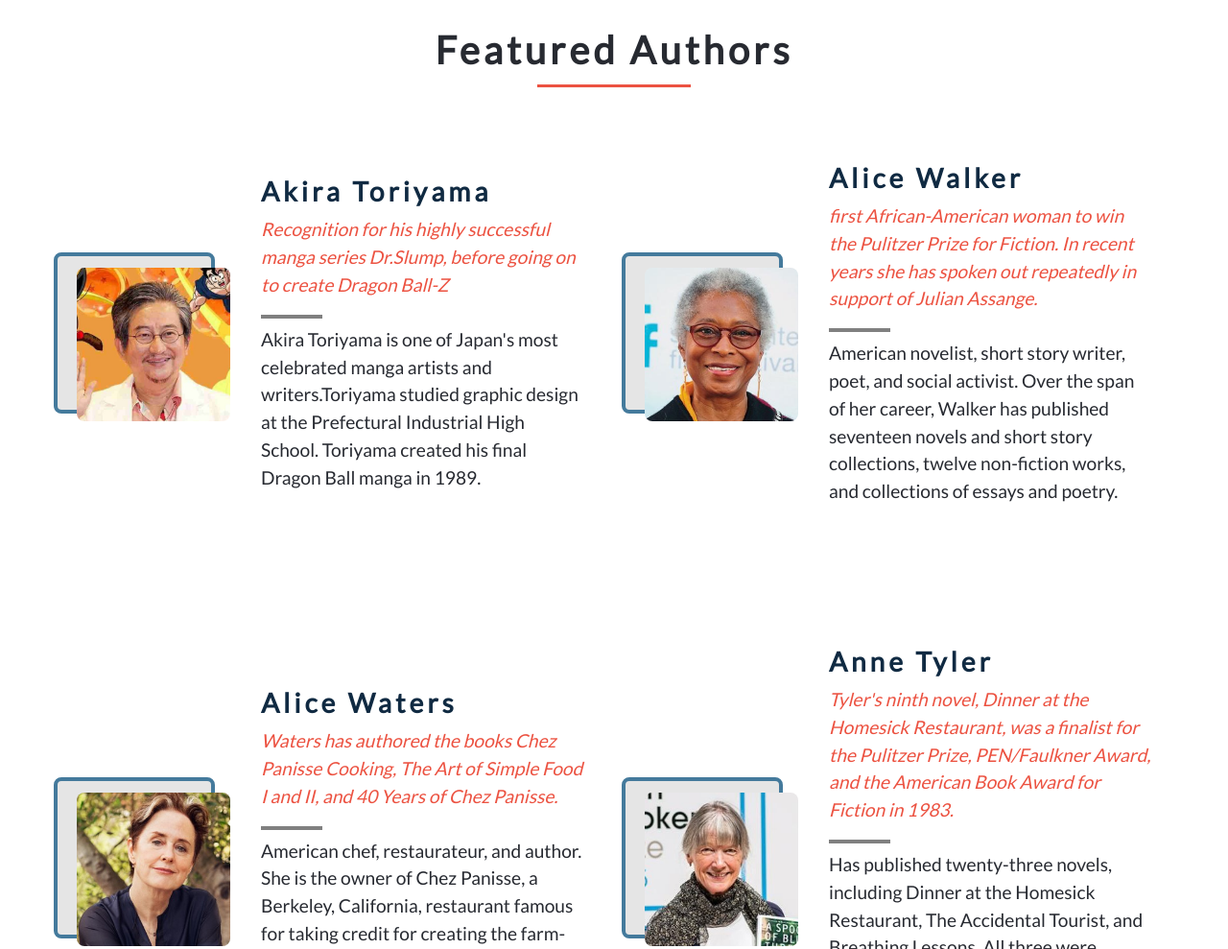
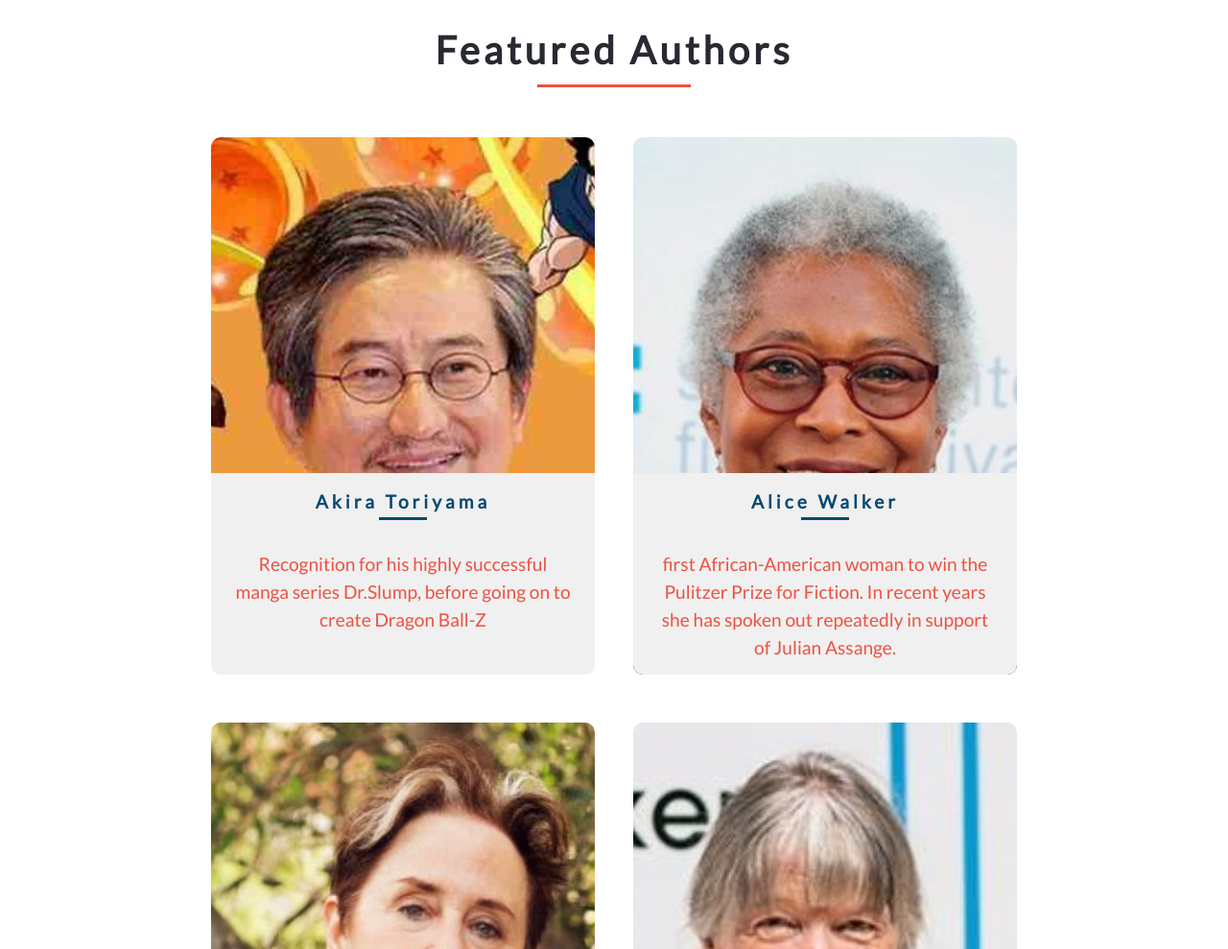
Before and after one commit to muneebulrehman/IBFandComicon, a plain HTML site: page index.html in a window 1280 px wide. Shown: the part 1960-2949 px from the top of the page at 96% size. Drawn offline with nearby package versions, Linux system fonts and the light colour scheme.

Commit message:
Restyling the speakers section

```diff
--- a/index.html
+++ b/index.html
@@ -164,7 +164,7 @@
         <h2>Featured Authors</h2>
         <div class="underline"></div>
       </div>
-      <div class="featured-speakers"></div>
+      <div class="featured-speakers ul"></div>
       <div class="load-more-btn">
         <button type="button" class="btn load-more">
           Load More <span><i class="fas fa-angle-down"></i></span>
--- a/script.js
+++ b/script.js
@@ -93,18 +93,31 @@ let initialLoad = 0;
 
 function printCards() {
   for (let i = initialLoad; i < initialLoad + 4; i += 1) {
-    const markup = `<div class="each-speaker" data-aos="zoom-in" data-aos-delay="200">
-					<div class='speaker-img'>
-					<img src='${data[i].img}' class='speaker-photo' alt="">
-					</div>
-					<div class="speaker-text">
-						<h3>${data[i].name}</h3>
-						<span class="italic">${data[i].known}</span>
-						<div class="underline-small"></div>
-						<p class="speaker-text-p">${data[i].info}</p>
+    // const markup = `<div class="each-speaker" data-aos="zoom-in" data-aos-delay="200">
+    // 			<div class='speaker-img'>
+    // 			<img src='${data[i].img}' class='speaker-photo' alt="">
+    // 			</div>
+    // 			<div class="speaker-text">
+    // 				<h3>${data[i].name}</h3>
+    // 				<span class="italic">${data[i].known}</span>
+    // 				<div class="underline-small"></div>
+    // 				<p class="speaker-text-p">${data[i].info}</p>
 
-					</div>
-				</div>`;
+    // 			</div>
+    // 		</div>`;
+    const markup = ` <div class="each-speaker" style="background-image: url(${data[i].img})">
+        <div class="informations-container">
+          <h2 class="title">${data[i].name}</h2>
+          <p class="sub-title">
+            ${data[i].known}
+          </p>
+          <div class="more-information">
+            <p class="disclaimer">
+              ${data[i].info}
+            </p>
+          </div>
+        </div>
+      </div>`;
     featuredSpeaker.innerHTML += markup;
     if (initialLoad === data.length - 4) {
       loadMoreBtn.style.display = 'none';
--- a/style.css
+++ b/style.css
@@ -47,7 +47,7 @@ a {
   color: inherit;
 }
 
-img:not(.logo-img, .icon-img, .speaker-photo) {
+img:not(.logo-img, .icon-img) {
   width: 100%;
   display: block;
 }
@@ -573,64 +573,114 @@ p {
   padding-left: 1rem;
 }
 
-.each-speaker {
-  display: flex;
-  gap: 1rem;
-  align-items: center;
-  margin: 2rem auto;
-}
-
-.speaker-img {
-  display: block;
-  position: relative;
-  width: 8rem;
-  height: 7rem;
-}
-
-.speaker-img::before {
-  content: '';
-  position: absolute;
-  width: 100%;
-  height: 100%;
-  border: 0.25rem solid var(--celadon-blue);
-  top: -0.8rem;
-  right: 0.5rem;
-  background-color: rgb(0, 0, 0, 0.1);
-  -webkit-border-radius: 50%;
-  -moz-border-radius: 50%;
-  -ms-border-radius: 50%;
-  -o-border-radius: 50%;
-  border-radius: 50%;
-}
-
-.speaker-photo {
-  width: 8rem;
-  height: 7rem;
-  position: relative;
-  object-fit: cover;
-  -webkit-border-radius: 50%;
-  -moz-border-radius: 50%;
-  -ms-border-radius: 50%;
-  -o-border-radius: 50%;
-  border-radius: 50%;
-}
-
-.speaker-text h3 {
-  color: var(--clr-grey-1);
-}
-
-.italic {
-  display: block;
-  color: var(--imperial-red);
-  font-style: italic;
-  margin-bottom: 1rem;
-}
-
 .underline-small {
   width: 4rem;
   height: 4px;
   background-color: grey;
   margin-bottom: 0.5rem;
+}
+.ul {
+  display: flex;
+  flex-wrap: wrap;
+  justify-content: center;
+}
+.each-speaker {
+  position: relative;
+  width: min(90%, 20rem);
+  height: 35rem;
+  display: flex;
+  flex: 0 0 20rem;
+  flex-direction: column;
+  object-fit: cover;
+  background-size: cover;
+  background-position: top;
+  margin: 20px;
+  margin-bottom: 30px;
+  -webkit-border-radius: 10px;
+  -moz-border-radius: 10px;
+  border-radius: 10px;
+  overflow: hidden;
+  background-position: center center;
+  background-size: cover;
+  text-align: center;
+  color: #0a4870;
+  transition: 0.3s;
+}
+.each-speaker::before {
+  content: '';
+  position: absolute;
+  top: 0;
+  left: 0;
+  right: 0;
+  bottom: 0;
+  background: rgba(10, 72, 112, 0);
+  transition: 0.3s;
+}
+.sub-title {
+  font-size: 1rem;
+  color: #ec5241;
+  margin-top: 2rem;
+}
+
+.informations-container {
+  flex: 1 0 auto;
+  padding: 20px;
+  background: #f0f0f0;
+  transform: translateY(350px);
+  transition: 0.3s;
+}
+.informations-container .title {
+  position: relative;
+  padding-bottom: 10px;
+  margin-bottom: 10px;
+  font-weight: bold;
+  font-size: 1.2rem;
+  color: #0a4870;
+}
+.informations-container .title::after {
+  content: '';
+  position: absolute;
+  bottom: 0;
+  left: 0;
+  right: 0;
+  height: 3px;
+  width: 50px;
+  margin: auto;
+  background: #0a4870;
+}
+
+.informations-container .more-information {
+  opacity: 0;
+  transition: 0.3s;
+}
+
+.informations-container .more-information .disclaimer {
+  margin-top: 3rem;
+  font-size: 1rem;
+  color: #272a31;
+}
+.each-speaker:hover::before {
+  background: rgba(10, 72, 112, 0.6);
+}
+
+.each-speaker:hover .informations-container {
+  transform: translateY(0px);
+}
+.each-speaker:hover .informations-container .more-information {
+  opacity: 1;
+}
+
+@media (min-width: 768px) {
+  .each-speaker {
+    width: 25rem;
+    flex: 0 0 25rem;
+  }
+  .disclaimer {
+    font-size: 1.2rem;
+  }
+  .sub-title {
+    font-size: 1.2rem;
+  }
 }
 
 @media screen and (min-width: 768px) {
@@ -638,50 +688,12 @@ p {
     padding: 5rem 2rem;
   }
 
-  .featured-speakers {
+  /* .featured-speakers {
     display: grid;
     grid-template-columns: repeat(2, 1fr);
     gap: 4rem;
     margin-top: 3rem;
-  }
-
-  .each-speaker {
-    max-width: 100%;
-    gap: 2rem;
-  }
-
-  .speaker-photo {
-    width: 10rem;
-    height: 10rem;
-    -webkit-border-radius: 8px;
-    -moz-border-radius: 8px;
-    -ms-border-radius: 8px;
-    -o-border-radius: 8px;
-    border-radius: 8px;
-  }
-
-  .speaker-img {
-    display: block;
-    position: relative;
-    width: 10rem;
-    height: 10rem;
-  }
-
-  .speaker-img::before {
-    content: '';
-    position: absolute;
-    width: 100%;
-    height: 100%;
-    border: 0.25rem solid var(--celadon-blue);
-    top: -1rem;
-    right: 1rem;
-    background-color: rgb(0, 0, 0, 0.1);
-    -webkit-border-radius: 8px;
-    -moz-border-radius: 8px;
-    -ms-border-radius: 8px;
-    -o-border-radius: 8px;
-    border-radius: 8px;
-  }
+  } */
 
   .load-more {
     max-width: 40%;
```
